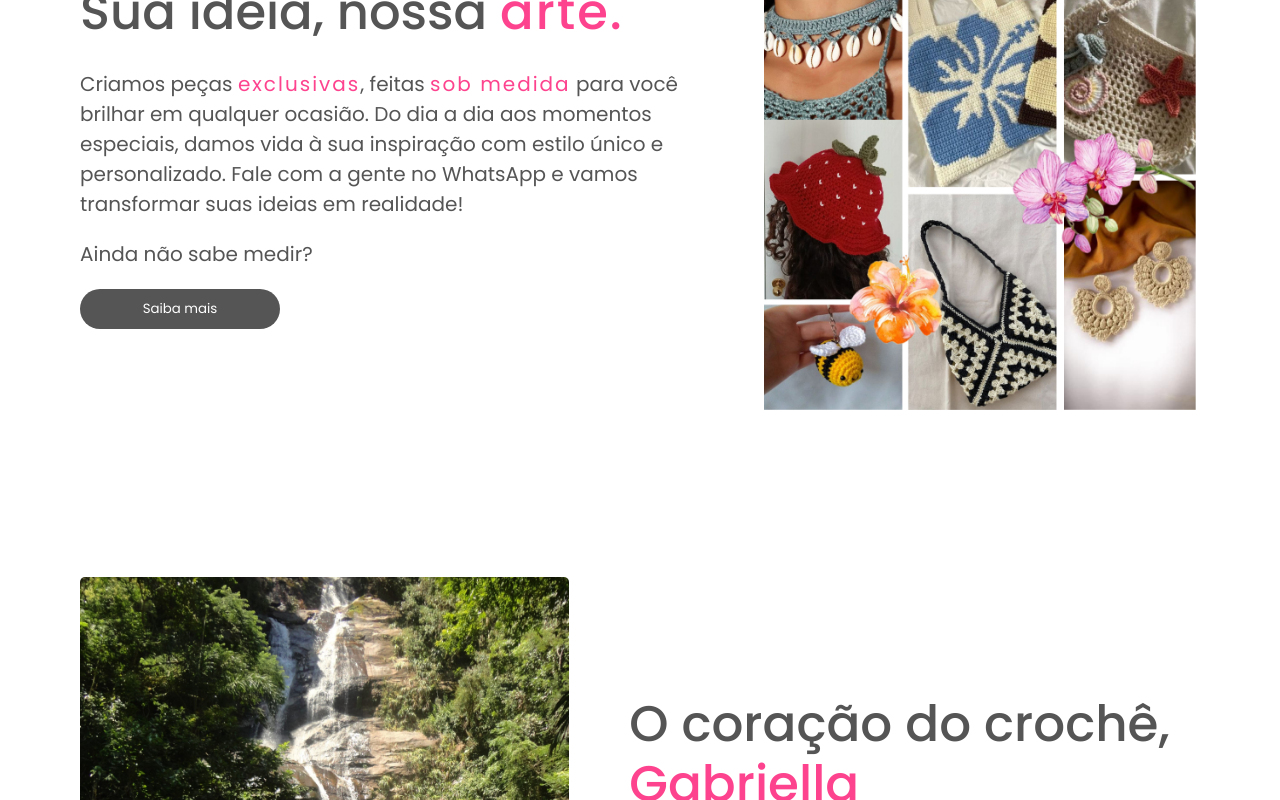
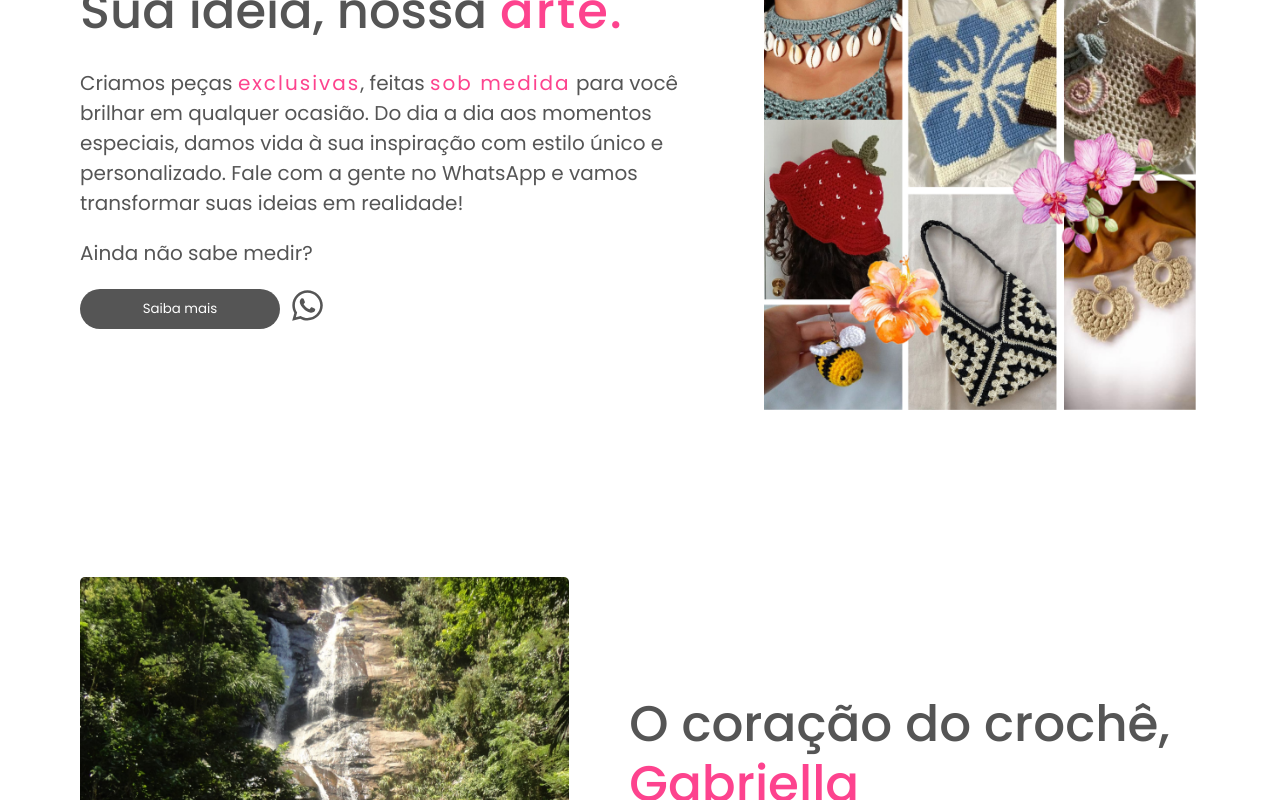
Before and after one commit to rodrigolima-dev/orpheuswim-frontend, a React (Vite) app: page / in a window 1280 px wide. Shown: the part 1122-1922 px from the top of the page. Built offline with nearby package versions, Linux system fonts and the light colour scheme; no server answers.

Commit message:
some details and new backend url

```diff
--- a/src/pages/Home/Home.css
+++ b/src/pages/Home/Home.css
@@ -87,6 +87,12 @@ main {
 
 }
 
+.orders-container .buttons-contact-container {
+    display: flex;
+
+    align-items: center;
+    gap: 10px;
+}
 
 .orders-container  .orders-text {
     width: 900px;
--- a/src/pages/Home/Home.tsx
+++ b/src/pages/Home/Home.tsx
@@ -7,6 +7,7 @@ import 'swiper/swiper-bundle.css';
 import { Navigation, Pagination } from 'swiper/modules';
 import { useNavigate } from "react-router-dom";
 import { getReleases } from '../../services/apiConnect';
+import { FaWhatsapp } from "react-icons/fa";
 
 
 
@@ -84,11 +85,17 @@ export default function Home () {
                   <h1>Sua ideia, nossa <span>arte.</span></h1>
                   <p>Criamos peças <span>exclusivas</span>, feitas <span>sob medida</span> para você brilhar em qualquer ocasião. Do dia a dia aos momentos especiais, damos vida à sua inspiração com estilo único e personalizado. Fale com a gente no WhatsApp e vamos transformar suas ideias em realidade!</p>
                   <p>Ainda não sabe medir?</p>
-                  <button onClick={() => {
-                    navigate("/measure")
-                    }}>
-                    Saiba mais
-                  </button>
+                  <div className="buttons-contact-container">
+                    <button onClick={() => {
+                      navigate("/measure")
+                      }}>
+                      Saiba mais
+                    </button>
+
+                    <a href="https://wa.me/5521983103439" target="_blank">
+                        <FaWhatsapp className="contact-icon-home" color="#555" size={35}/>
+                    </a>
+                  </div>
                 </div>
 
                 <div className="image-large">
--- a/src/pages/Purchase/Purchase.tsx
+++ b/src/pages/Purchase/Purchase.tsx
@@ -15,7 +15,7 @@ export default function Purchase() {
     const [showModal, setShowModal] = useState(false);
 
 
-    const sizes = ["P", "M", "G", "GG"];
+    const sizes = ["PP", "P", "M", "G"];
     const colors = ["Branco", "Preto", "Azul", "Vermelho", "Escolher"];
 
     const navigate = useNavigate();
@@ -85,7 +85,7 @@ export default function Purchase() {
                     <div className="selectors">
                         {/* Bolinhas de Tamanho */}
                         <div className="size-selector">
-                            <label className="label"><h1>TAMANHO</h1> <span>(sb = sob medida)</span></label>
+                            <label className="label"><h1>TAMANHO</h1> </label>
                             <div className="size-buttons">
                                 {sizes.map((s) => (
                                     <button
--- a/src/services/config.js
+++ b/src/services/config.js
@@ -2,7 +2,7 @@ import axios from "axios"
 
 
 const api = axios.create({
-  baseURL: "http://localhost:8080/api",
+  baseURL: process.env.REACT_APP_API_URL,
 });
 
 // Interceptor para adicionar token a cada requisição
```
Also changed, not shown: public/images/tabela-medidas.png, 1 other file (tests, documents, lock files or other folders).
